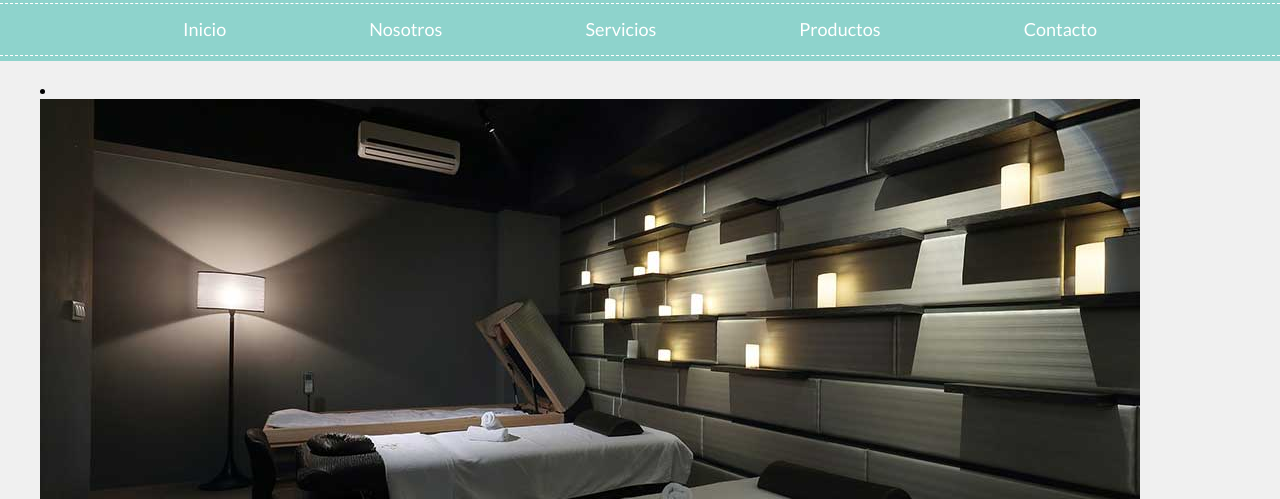
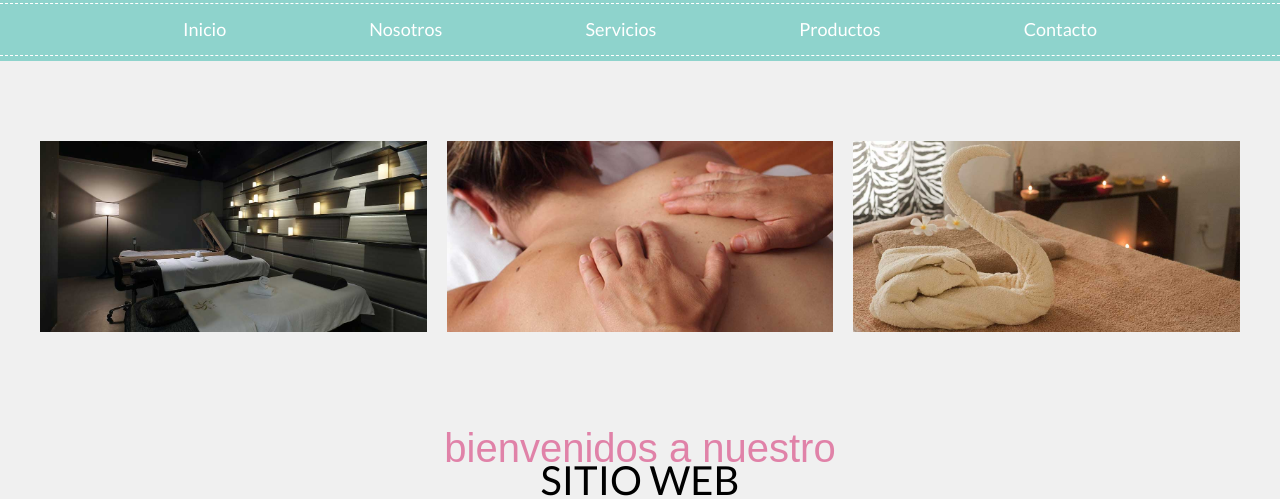
Before and after one commit to ElSantanax/CarolinaSpa, a website: page index.html in a window 1280 px wide. Shown: the part 301-800 px from the top of the page. Drawn offline with nearby package versions, Linux system fonts and the light colour scheme; files that its build step writes are made by us from their sources; files whose address does not match are found by name; a web font is replaced by a local one.

Commit message:
Agrega sección de slider en index.html y estilos SCSS para la presentación del slider.

```diff
--- a/index.html
+++ b/index.html
@@ -10,6 +10,7 @@
     <link rel="preconnect" href="https://fonts.gstatic.com" crossorigin>
     <link href="https://fonts.googleapis.com/css2?family=Italianno&family=Lato:wght@400;700;900&display=swap"
         rel="stylesheet">
+    <link rel="stylesheet" href="https://cdn.jsdelivr.net/npm/swiper@11/swiper-bundle.min.css" />
     <link rel="stylesheet" href="build/css/app.css">
 </head>
 
@@ -55,10 +56,18 @@
         </div>
     </div>
 
-    <section class="slider">
+    <section class="slider ">
         <div class="slider__contenedor">
-            <li class="slider__slider">
-                <img src="/build/img/slide_01.jpg" alt="imagen slide" class="">
+            <li class="slider__slide">
+                <img src="/build/img/slide_01.jpg" alt="imagen slide" class="slide__imagen">
+            </li>
+
+            <li class="slider__slide">
+                <img src="/build/img/slide_02.jpg" alt="imagen slide" class="slide__imagen">
+            </li>
+
+            <li class="slider__slide">
+                <img src="/build/img/slide_03.jpg" alt="imagen slide" class="slide__imagen">
             </li>
         </div>
     </section>
@@ -268,6 +277,8 @@
         <p class="footer__copyright">Todos los derechos reservados.</p>
     </footer>
 
+    <script src="https://cdn.jsdelivr.net/npm/swiper@11/swiper-bundle.min.js"></script>
+    <script src="/js/app.js"></script>
 </body>
 
 </html>
--- a/src/scss/ui/contenido/_index.scss
+++ b/src/scss/ui/contenido/_index.scss
@@ -3,3 +3,4 @@
 @forward 'horario';
 @forward 'productos';
 @forward 'cita';
+@forward 'slider';
--- /dev/null
+++ b/src/scss/ui/contenido/_slider.scss
@@ -0,0 +1,28 @@
+@use 'base/mixins' as m;
+@use 'base/variables' as v;
+
+.slider {
+
+    padding-top: 6rem;
+
+    &__contenedor {
+
+
+        @include m.tablet {
+            @include m.grid(3, 2rem)
+        }
+
+        li {
+            list-style: none;
+        }
+    }
+
+    &__slide {
+
+        margin-bottom: 2rem;
+
+        @include m.tablet {
+            margin-bottom: 0;
+        }
+    }
+}
```
